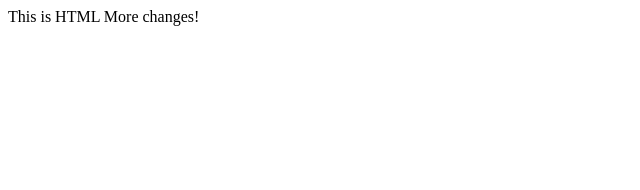
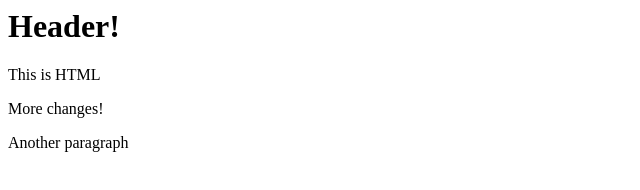
Before and after one commit to adammayer15/git-test, a website: page index.html in a window 1280 px wide. Shown: the whole page, without its empty margins (0-640 px from the left). Drawn offline with Linux system fonts and the light colour scheme.

Commit message:
fourth commit

```diff
--- a/index.html
+++ b/index.html
@@ -2,8 +2,9 @@
 
 <head></head>
 <body>
-
-This is HTML
-More changes!
+<h1>Header!</h1>
+<p>This is HTML</br></p>
+<p>More changes!</br></p>
+<p>Another paragraph</br></p>
 </body>
 </html>
```
Also changed, not shown: package.json (added, +24 -0 lines), 2 other files.
